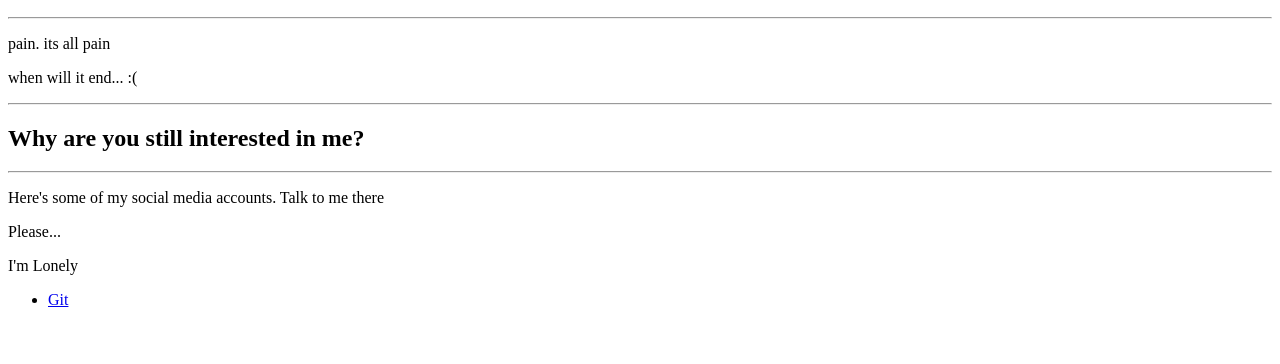
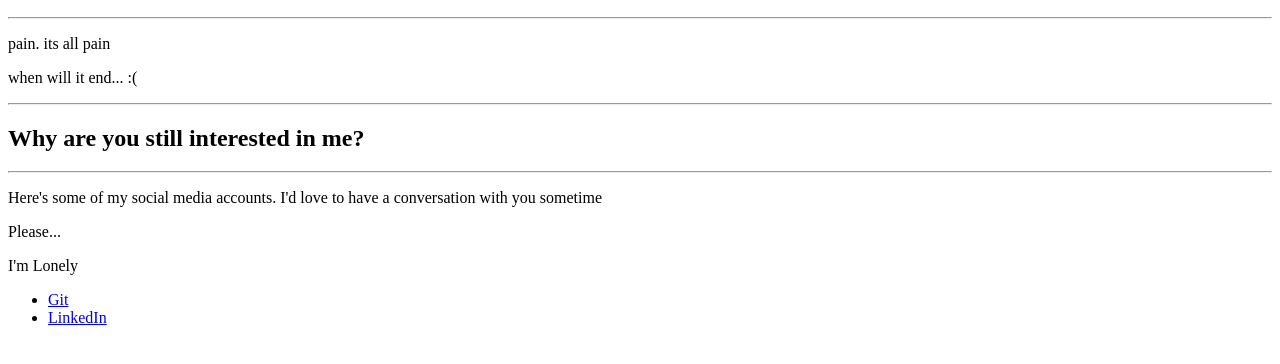
Before and after one commit to presitkaur/presitkaur.github.io, a plain HTML site: page index.html in a window 1280 px wide. Shown: the part 406-770 px from the top of the page. Drawn offline with Linux system fonts and the light colour scheme.

Commit message:
Initial commit

```diff
--- a/index.html
+++ b/index.html
@@ -21,11 +21,12 @@
         <hr>
         <h2>Why are you still interested in me?</h2>
         <hr>
-        <p>Here's some of my social media accounts. Talk to me there <br></p>
+        <p>Here's some of my social media accounts. I'd love to have a conversation with you sometime<br></p>
         <p>Please...<br></p>
         <p>I'm Lonely<br></p>
         <ul>
             <li><a target="_blank" href="https://github.com/presitkaur"> Git </a></li>
+            <li><a target="_blank" href="https://www.linkedin.com/in/presit-kaur/"> LinkedIn</a></li>
         </ul>
     </section>
 </html>
```
